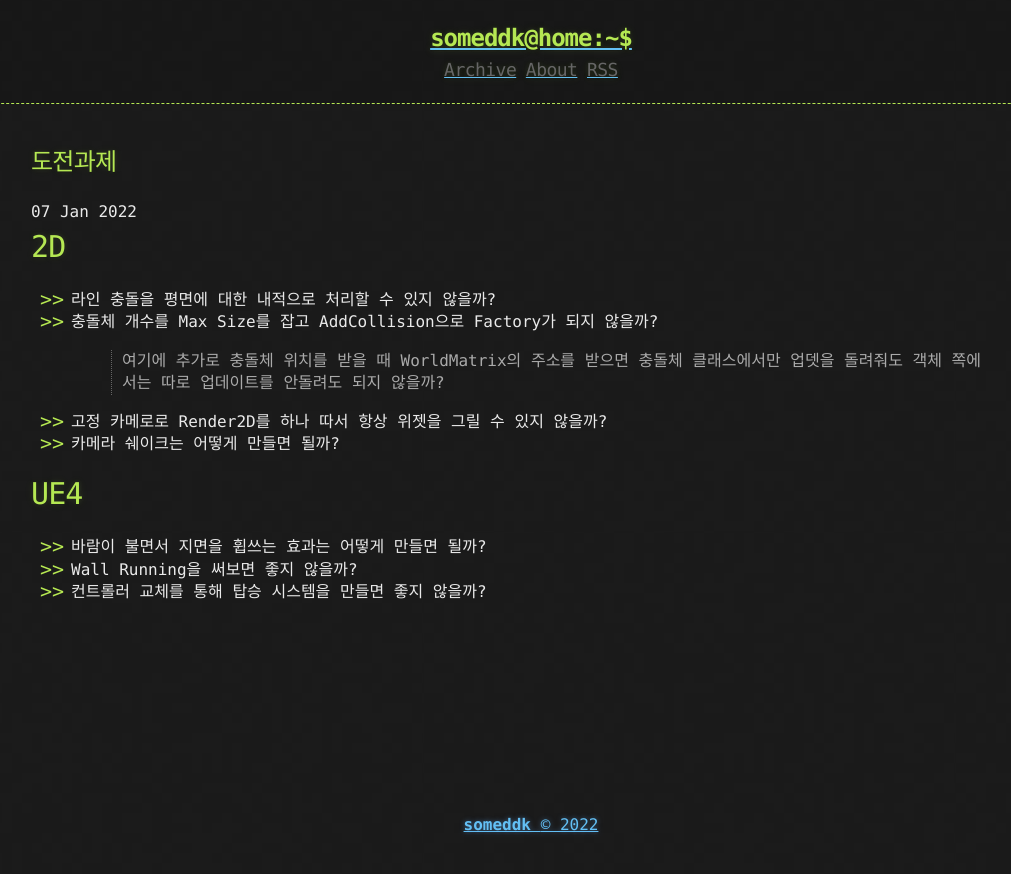
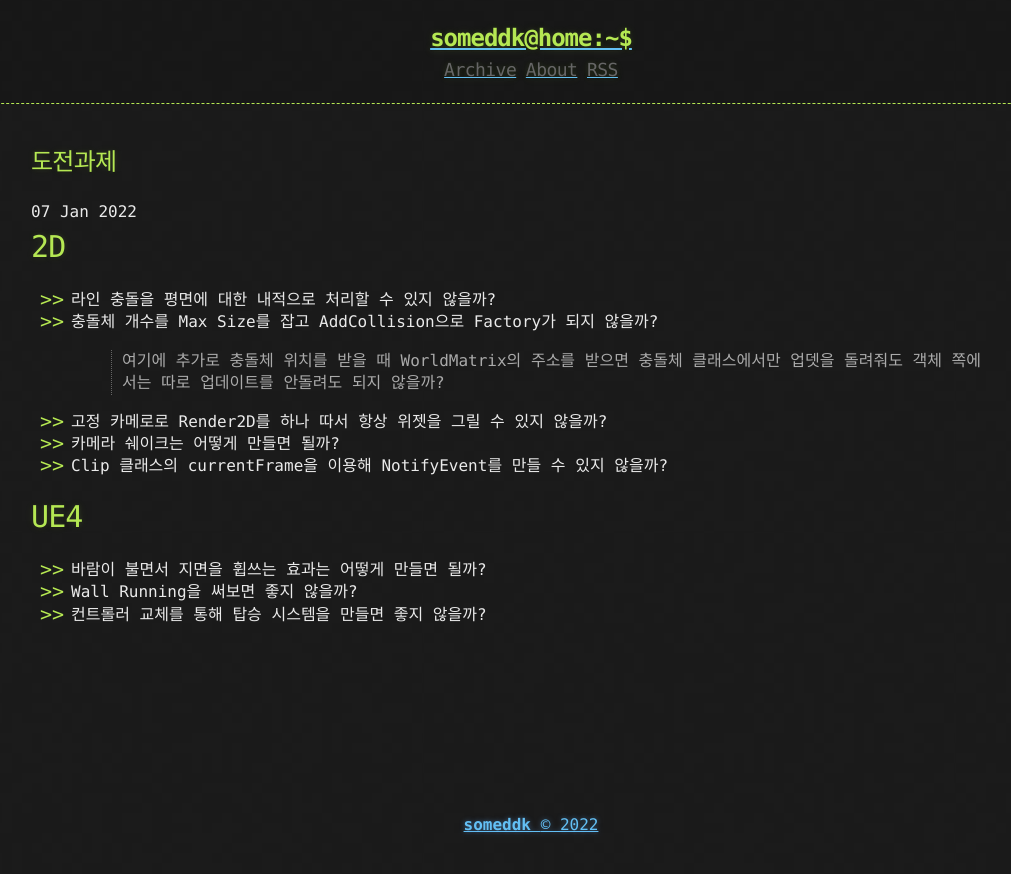
Before and after one commit to simeddk/Blog, a Jekyll site: the page built from _posts/2022-01-07-도전과제.md, in a window 1280 px wide. Shown: the top 874 px of the page, without its empty margins (109-1120 px from the left). Built offline with Jekyll 4.4.1, drawn with Linux system fonts in a browser that asks for light colours.

Commit message:
도전과제 업뎃

```diff
--- a/_posts/2022-01-07-도전과제.md
+++ b/_posts/2022-01-07-도전과제.md
@@ -11,6 +11,7 @@ published: true
 > 충돌체 클래스에서만 업뎃을 돌려줘도 객체 쪽에서는 따로 업데이트를 안돌려도 되지 않을까?
 - 고정 카메로로 Render2D를 하나 따서 항상 위젯을 그릴 수 있지 않을까?
 - 카메라 쉐이크는 어떻게 만들면 될까?
+- Clip 클래스의 currentFrame을 이용해 NotifyEvent를 만들 수 있지 않을까?
 
 # UE4
 - 바람이 불면서 지면을 휩쓰는 효과는 어떻게 만들면 될까?
```
